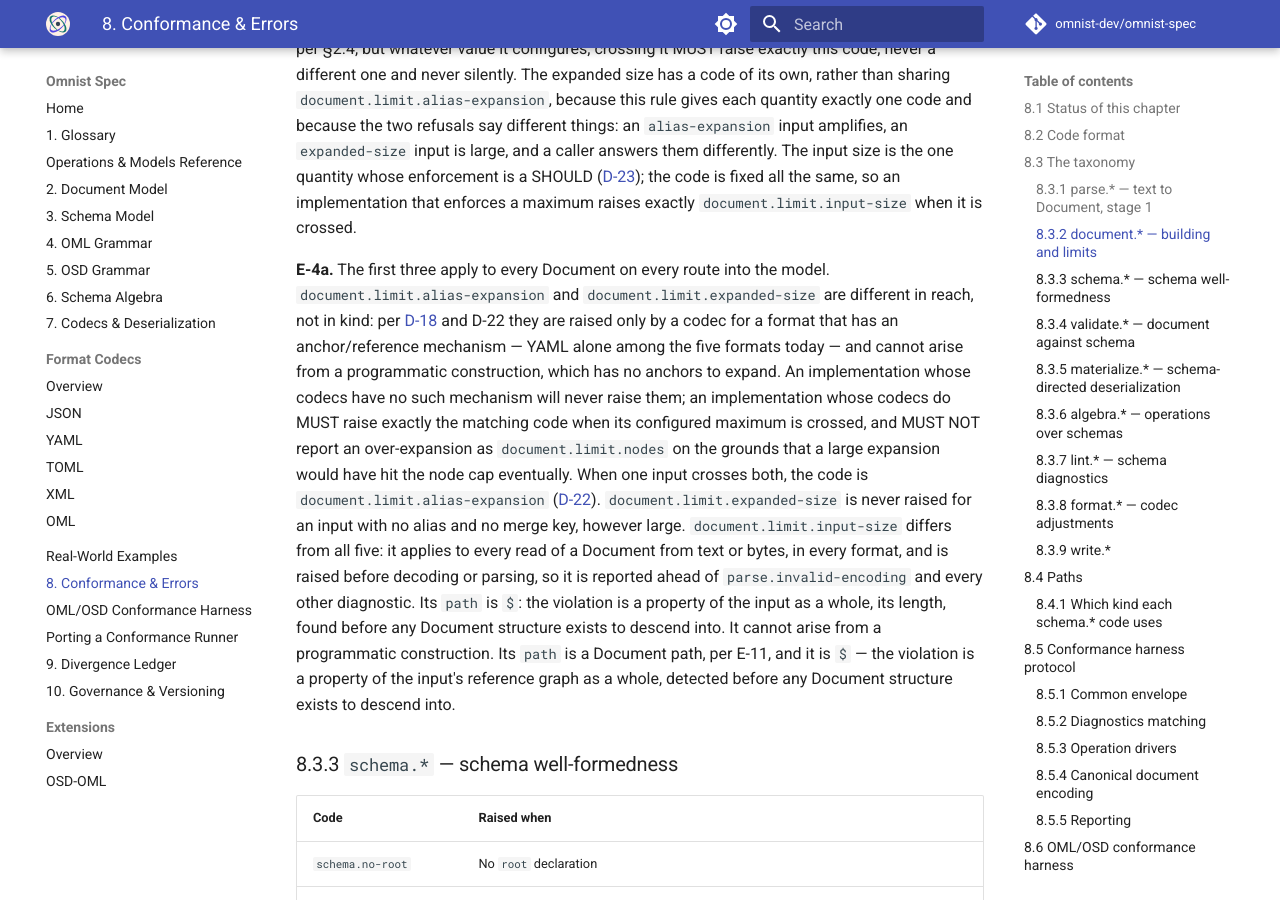
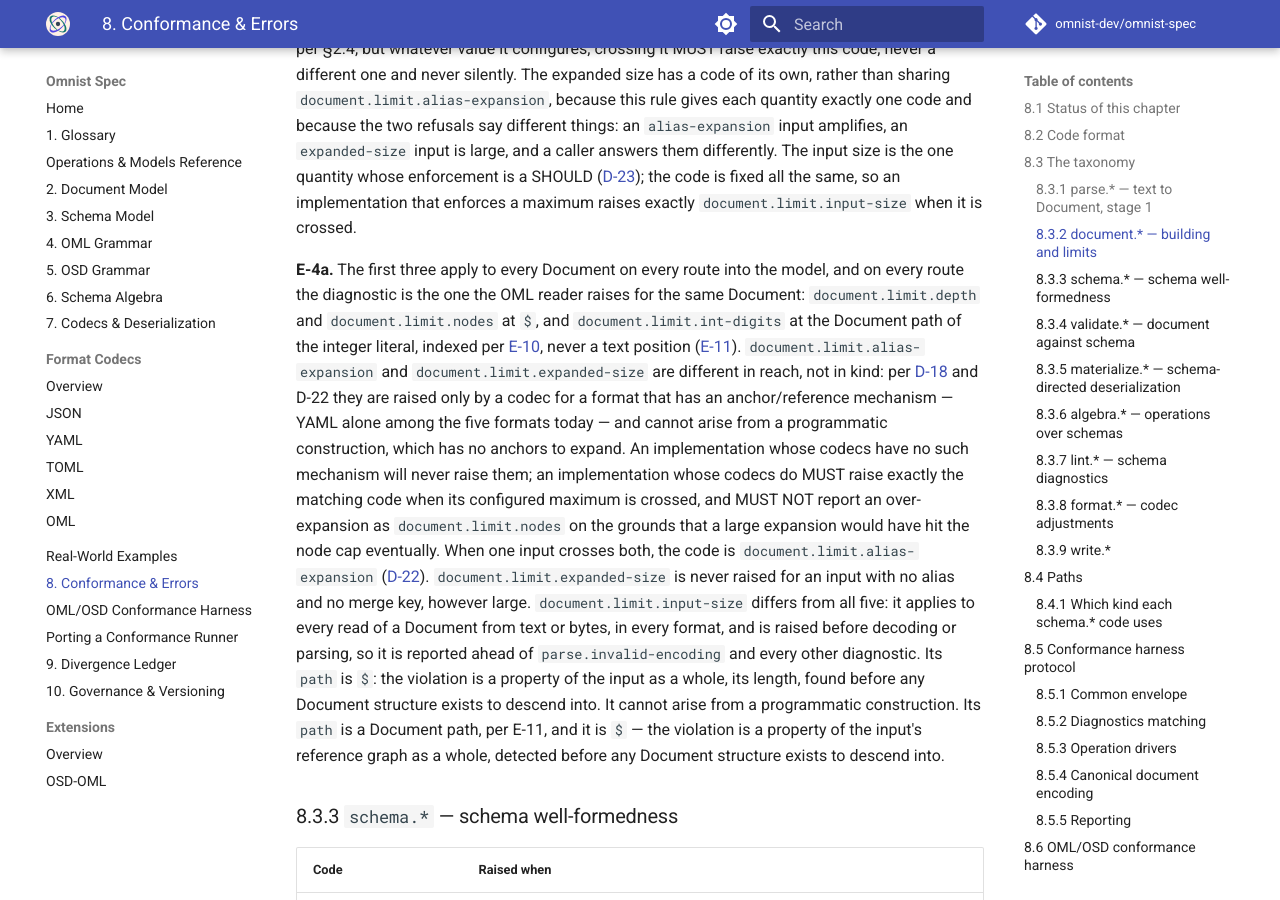
Before and after one commit to omnist-dev/omnist-spec, an MkDocs documentation site: the page built from docs/08-conformance-and-errors.md, in a window 1280 px wide and 900 px high, scrolled down 4855 px. Built offline with MkDocs 1.6.1 and Material for MkDocs 9.7.7, drawn with Linux system fonts in a browser that asks for light colours; comment, search, counter and statistics services are not loaded.

Commit message:
Add safety-limit vectors for JSON, YAML, TOML and XML (D-9, E-4a)
D-9 says the depth, node-count and integer-digit limits apply on every route
into the Document, but all nine limits vectors used the OML reader, so
nothing tested the other four codecs. Add 26 vectors, each the same Document
as an existing OML limits vector read through another format: decimal
integer digits at and past the limit for JSON, YAML and TOML (sign excluded,
an indexed array element, a nested label), and depth and node count at and
past the limit for JSON, YAML, TOML and XML.

E-4a now says what was only implied by the OML vectors: on every route the
diagnostic is the one the OML reader raises for the same Document (depth and
nodes at $, int-digits at the literal's Document path), never a text
position.

Deliberately not decided here: how digits are counted for hex, octal,
binary, underscore-separated and sexagesimal integers, where XML pretyping
and materialize enforce the limit, and the policy for a number literal that
overflows to infinity. The ports disagree on all three.

Ledger vector counts updated (367 -> 393).

Co-Authored-By: Claude Sonnet 5.5 <noreply@anthropic.com>

```diff
--- a/docs/08-conformance-and-errors.md
+++ b/docs/08-conformance-and-errors.md
@@ -187,7 +187,11 @@ the code is fixed all the same, so an implementation that enforces a maximum
 raises exactly `document.limit.input-size` when it is crossed.
 
 **E-4a.** The first three apply to every Document on every route into the
-model. `document.limit.alias-expansion` and `document.limit.expanded-size` are
+model, and on every route the diagnostic is the one the OML reader raises for
+the same Document: `document.limit.depth` and `document.limit.nodes` at `$`,
+and `document.limit.int-digits` at the Document path of the integer literal,
+indexed per [E-10](#84-paths), never a text position
+([E-11](#84-paths)). `document.limit.alias-expansion` and `document.limit.expanded-size` are
 different in reach, not in kind: per
 [D-18](02-document-model.md#241-bounding-alias-expansion) and D-22 they are
 raised only by a codec for a format that has an anchor/reference mechanism —
```
Also changed, not shown: docs/09-divergence-ledger.md (+2 -2 lines), test-suite/README.md (+1 -1 lines), 1 other file.
